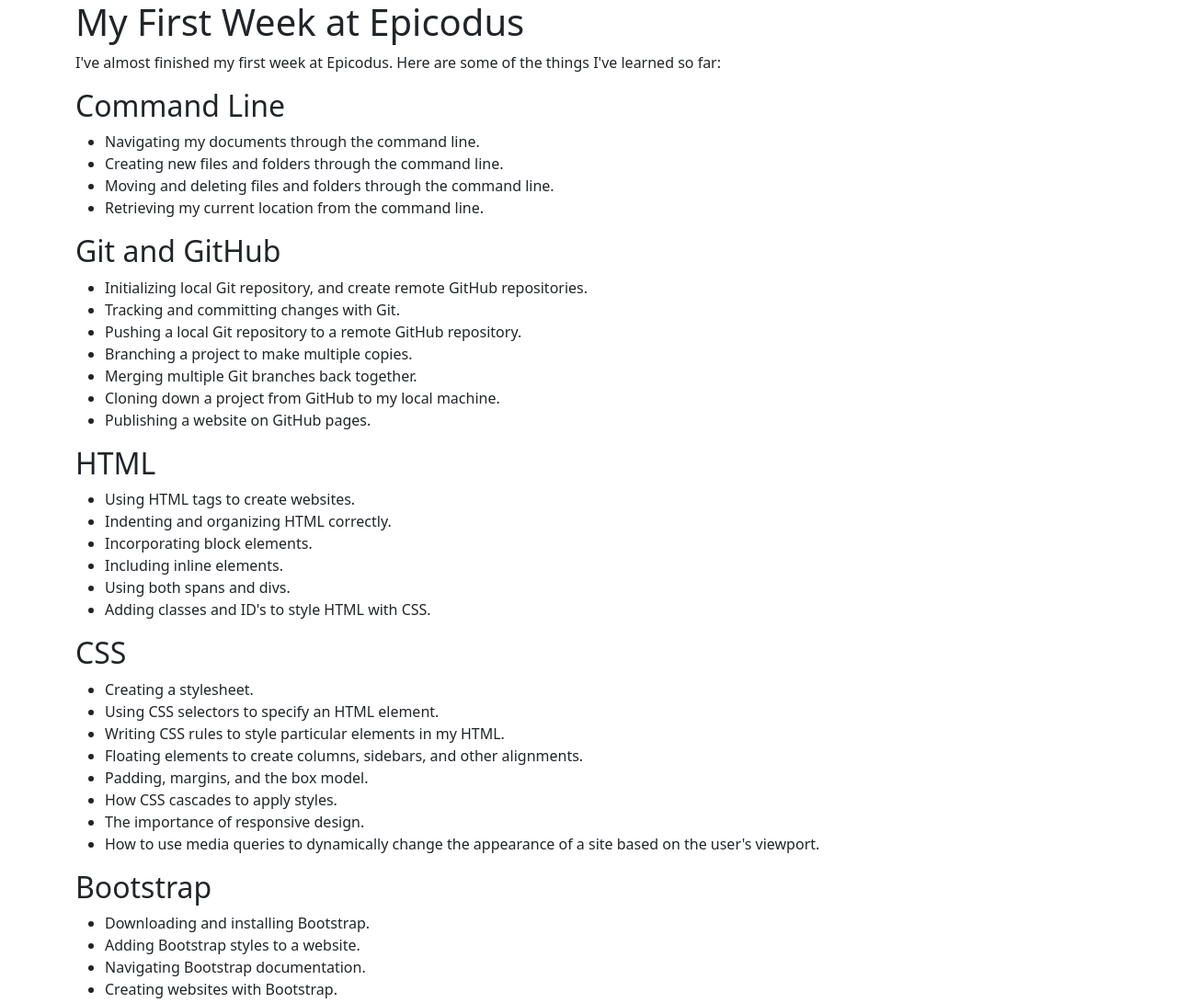
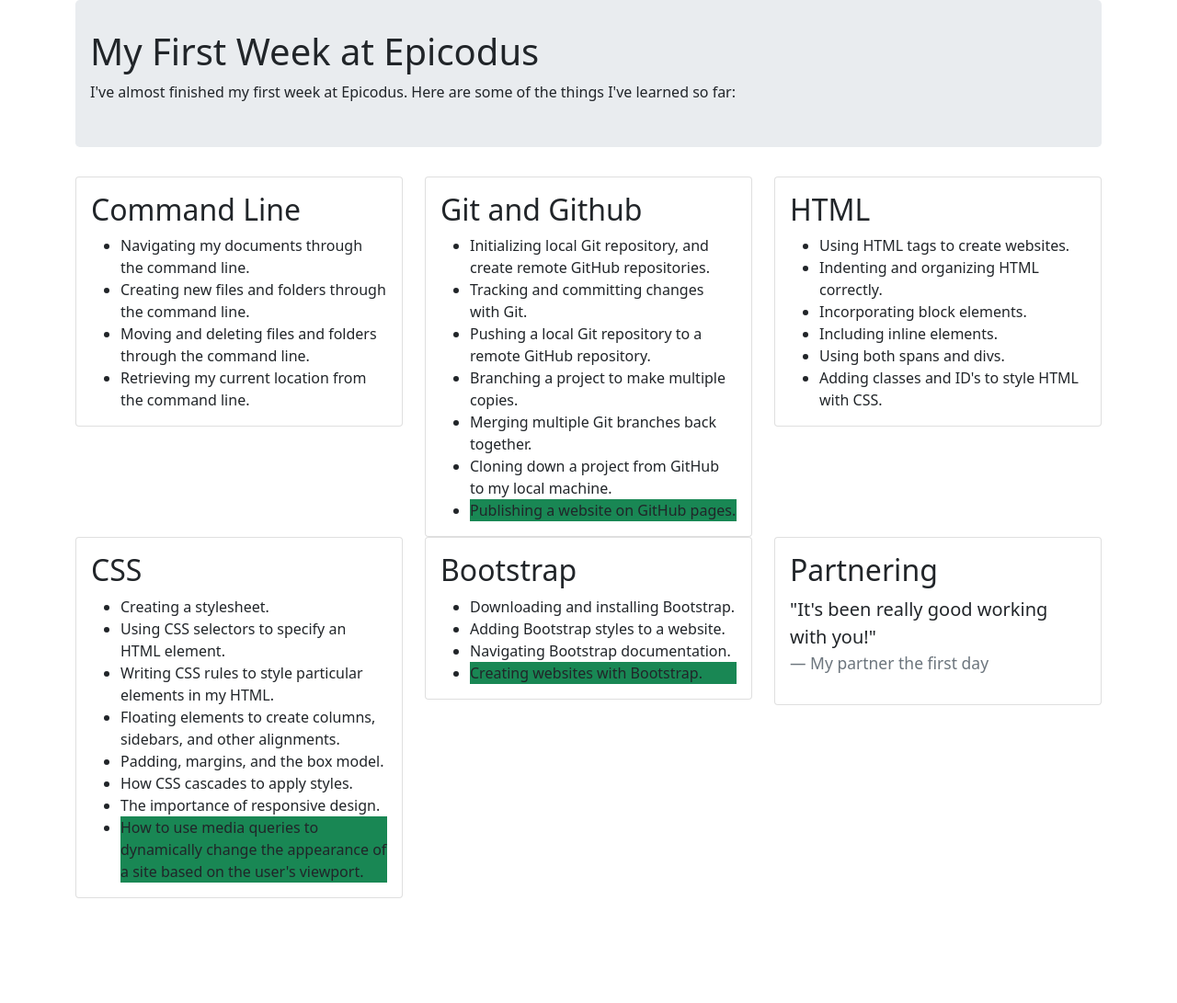
Before and after one commit to Thisisjameswyn/week-in-review, a plain HTML site: page index.html in a window 1280 px wide. Shown: the whole page at 92% size. After the commit the page ends 977 px from the top, so only its background shows below. Drawn offline with Linux system fonts and the light colour scheme.

Commit message:
modified week-in-review.html, added bootstrap.css

```diff
--- a/index.html
+++ b/index.html
@@ -11,25 +11,42 @@
       <p>
         I've almost finished my first week at Epicodus. Here are some of the things I've learned so far:
       </p>
-    <h2>Command Line</h2>
-    <ul>
+    </div>
+    <div class="row">
+      <div class="col-md-4">
+        <div class="card">
+          <div class="card-body">
+            <h2 class="card-title">Command Line</h2>
+            <ul class="card-text">
               <li>Navigating my documents through the command line.</li>
               <li>Creating new files and folders through the command line.</li>
               <li>Moving and deleting files and folders through the command line.</li>
               <li>Retrieving my current location from the command line.</li>
             </ul>
-    <h2>Git and GitHub</h2>
-    <ul>
+          </div>
+        </div>
+      </div>
+      <div class="col-md-4">
+        <div class="card">
+          <div class="card-body">
+            <h2 class="card-title">Git and Github</h2>
+            <ul class="card-text">
               <li>Initializing local Git repository, and create remote GitHub repositories.</li>
               <li>Tracking and committing changes with Git.</li>
               <li>Pushing a local Git repository to a remote GitHub repository.</li>
               <li>Branching a project to make multiple copies.</li>
               <li>Merging multiple Git branches back together.</li>
               <li>Cloning down a project from GitHub to my local machine.</li>
-      <li>Publishing a website on GitHub pages.</li>
+              <li class="bg-success">Publishing a website on GitHub pages.</li>
             </ul>
-    <h2>HTML</h2>
-    <ul>
+          </div>
+        </div>
+      </div>
+      <div class="col-md-4">
+        <div class="card">
+          <div class="card-body">
+            <h2 class="card-title">HTML</h2>
+            <ul class="card-text">
               <li>Using HTML tags to create websites.</li>
               <li>Indenting and organizing HTML correctly.</li>
               <li>Incorporating block elements.</li>
@@ -37,8 +54,16 @@
               <li>Using both spans and divs.</li>
               <li>Adding classes and ID's to style HTML with CSS.</li>
             </ul>
-    <h2>CSS</h2>
-    <ul>
+          </div>
+        </div>
+      </div>
+    </div>
+    <div class="row">
+      <div class="col-md-4">
+        <div class="card">
+          <div class="card-body">
+            <h2 class="card-title">CSS</h2>
+            <ul class="card-text">
               <li>Creating a stylesheet.</li>
               <li>Using CSS selectors to specify an HTML element.</li>
               <li>Writing CSS rules to style particular elements in my HTML.</li>
@@ -46,15 +71,37 @@
               <li>Padding, margins, and the box model.</li>
               <li>How CSS cascades to apply styles.</li>
               <li>The importance of responsive design.</li>
-      <li>How to use media queries to dynamically change the appearance of a site based on the user's viewport.</li>
+              <li class="bg-success">How to use media queries to dynamically change the appearance of a site based on the user's viewport.</li>
             </ul>
-    <h2>Bootstrap</h2>
-    <ul>
+          </div>
+        </div>
+      </div>
+      <div class="col-md-4">
+        <div class="card">
+          <div class="card-body">
+            <h2 class="card-title">Bootstrap</h2>
+            <ul class="card-text">
               <li>Downloading and installing Bootstrap.</li>
               <li>Adding Bootstrap styles to a website.</li>
               <li>Navigating Bootstrap documentation.</li>
-      <li>Creating websites with Bootstrap.</li>
+              <li class="bg-success">Creating websites with Bootstrap.</li>
             </ul>
+          </div>
+        </div>
+      </div>
+      <div class="col-md-4">
+        <div class="card">
+          <div class="card-body">
+            <h2 class="card-title">Partnering</h2>
+            <div class="card-text">
+              <blockquote class="blockquote">
+                <p>"It's been really good working with you!"</p>
+                <footer class="blockquote-footer">My partner the first day</footer>
+              </blockquote>
+            </div>
+          </div>
+        </div>
+      </div>
     </div>
   </div>
 </body>
```
Also changed, not shown: bootstrap.html (deleted), css/bootstrap.css. Lines whose indentation alone changed are shown as unchanged.
